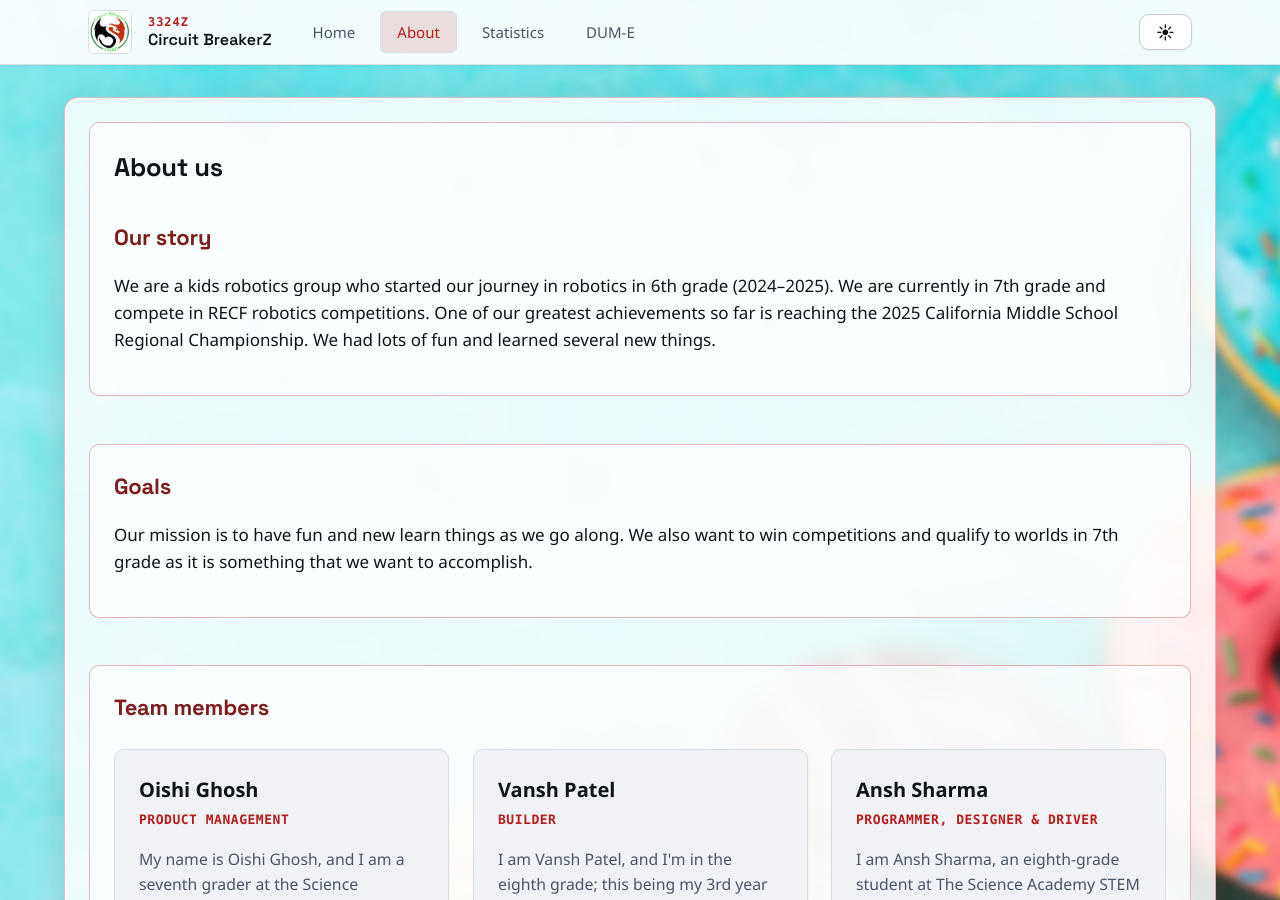
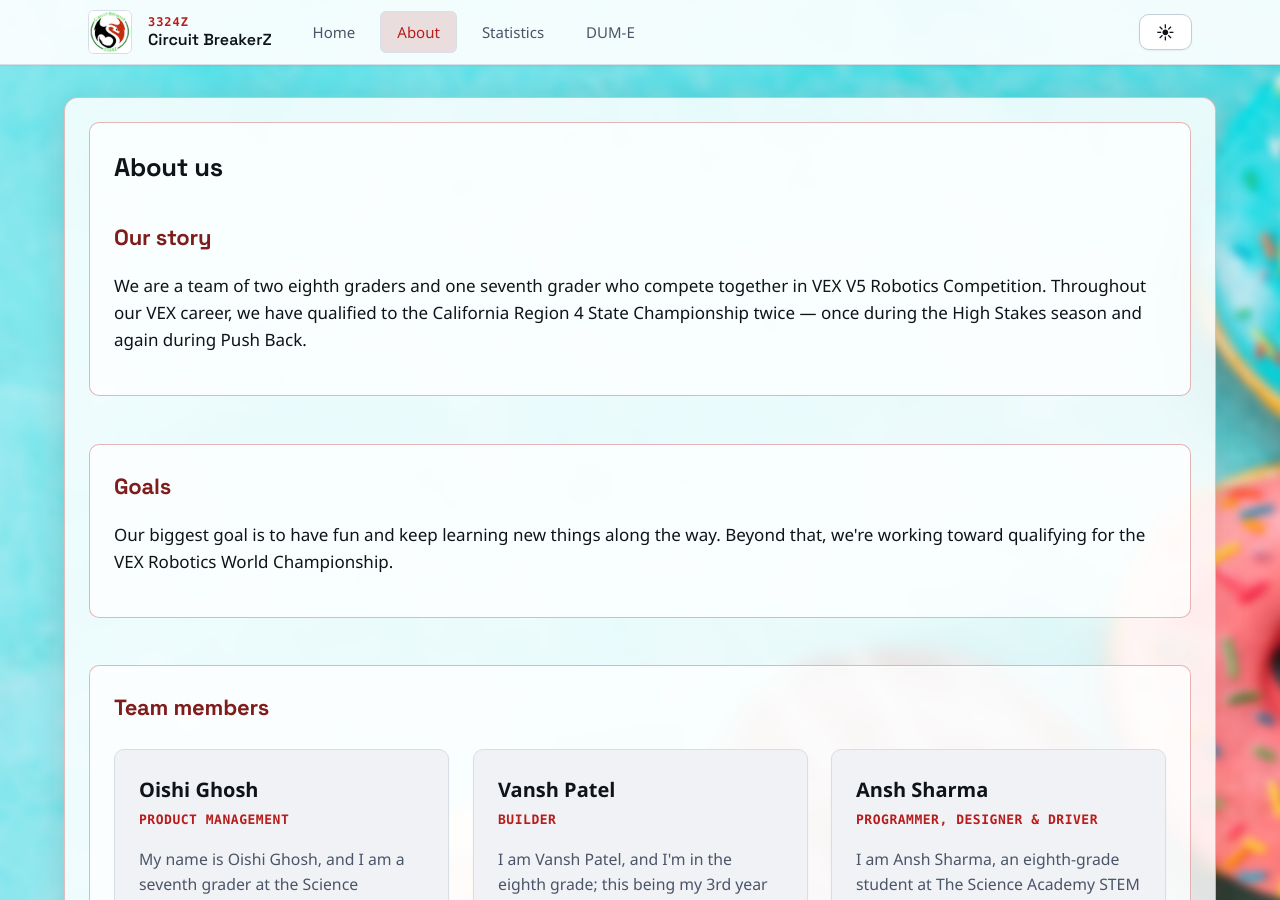
Before and after one commit to CircutBreaker118/3324Z, a Jekyll site: the page built from about.markdown, in a window 1280 px wide and 900 px high. Built offline with Jekyll 4.4.1, drawn with Linux system fonts in a browser that asks for light colours.

Commit message:
Update Our Story and Goals copy with current team record
Co-authored-by: CircutBreaker118 <CircutBreaker118@users.noreply.github.com>

```diff
--- a/about.markdown
+++ b/about.markdown
@@ -10,17 +10,17 @@ body_class: page-about
 
   <h2>Our story</h2>
   <p>
-    We are a kids robotics group who started our journey in robotics in 6th grade (2024–2025). We are currently
-    in 7th grade and compete in RECF robotics competitions. One of our greatest achievements so far is
-    reaching the 2025 California Middle School Regional Championship. We had lots of fun and learned several new things.
+    We are a team of two eighth graders and one seventh grader who compete together in VEX V5 Robotics
+    Competition. Throughout our VEX career, we have qualified to the California Region 4 State Championship
+    twice — once during the High Stakes season and again during Push Back.
   </p>
 </section>
 
 <section class="page-section" data-reveal>
   <h2>Goals</h2>
   <p>
-    Our mission is to have fun and new learn things as we go along. We also want to win competitions
-    and qualify to worlds in 7th grade as it is something that we want to accomplish.
+    Our biggest goal is to have fun and keep learning new things along the way. Beyond that, we're working
+    toward qualifying for the VEX Robotics World Championship.
   </p>
 </section>
 
```
